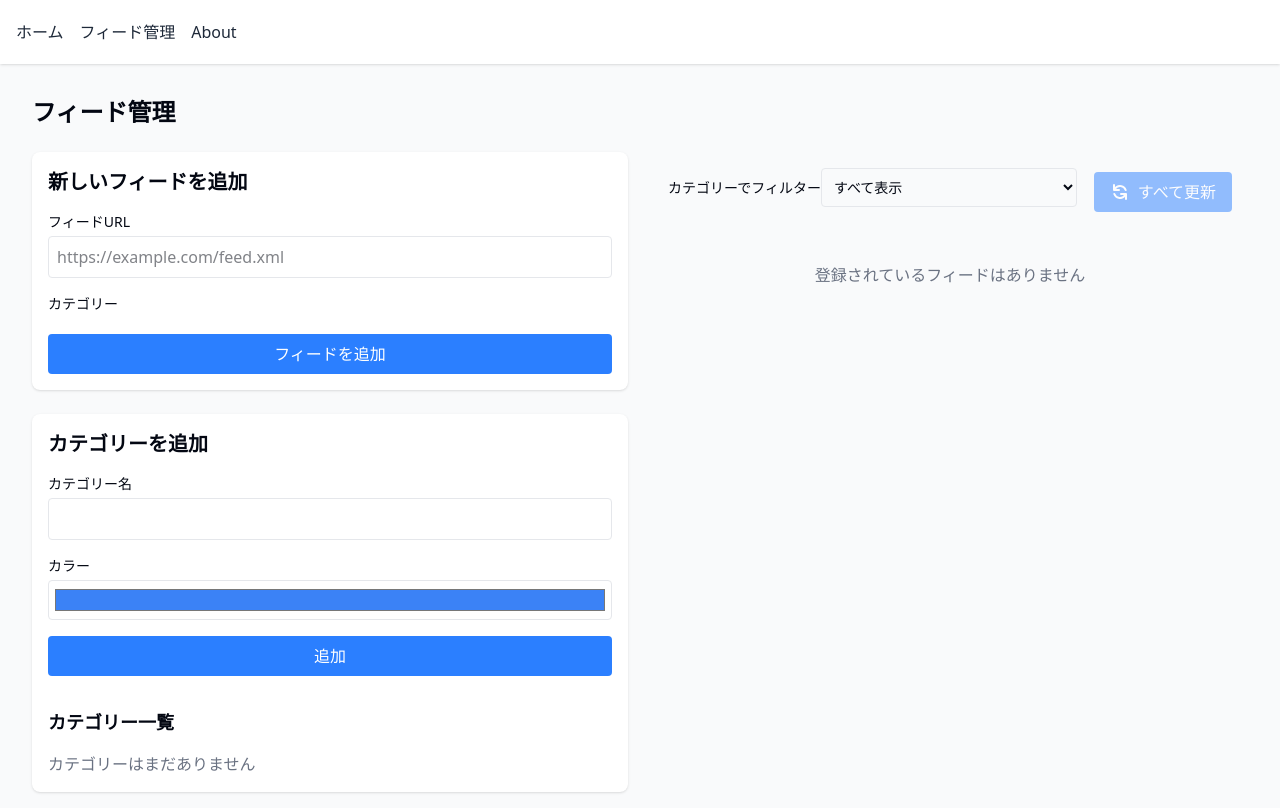
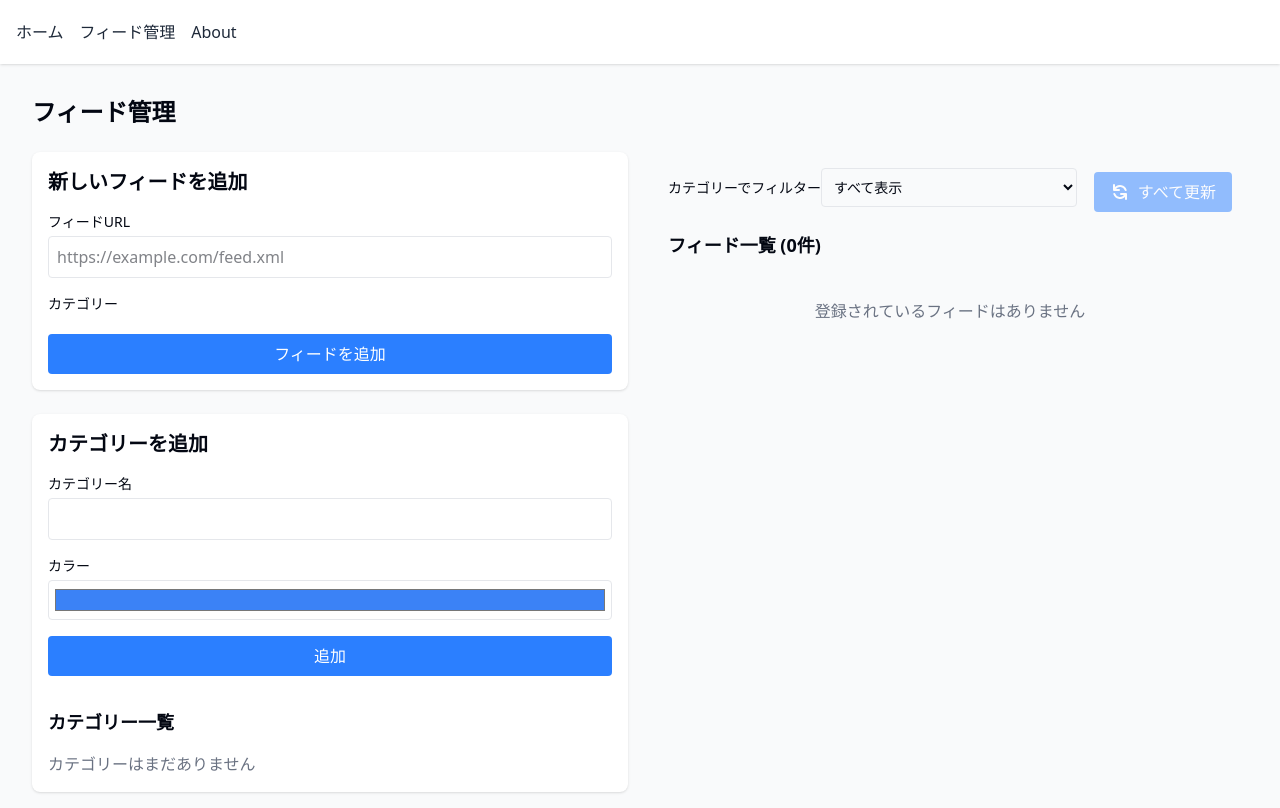
Before and after one commit to char5742/stellar-rss-reader, a React (Vite) app: page /feeds in a window 1280 px wide. Built offline with nearby package versions, Linux system fonts and the light colour scheme.

Commit message:
feat: 🎸フィードリストのテストを改善し、UIをリファクタリング

```diff
--- a/src/components/FeedList.tsx
+++ b/src/components/FeedList.tsx
@@ -36,7 +36,6 @@ export const FeedList = () => {
 		if (!window.confirm('このフィードを削除してもよろしいですか？')) {
 			return;
 		}
-
 		try {
 			await deleteFeed(feedId);
 			dispatch({ type: 'delete', payload: feedId });
@@ -46,10 +45,9 @@ export const FeedList = () => {
 	};
 
 	return (
-		<div className="p-4">
-			<div className="flex justify-between items-center mb-4">
-				<div className="flex-grow">
-					<label className="block text-sm font-medium mb-2">
+		<main className="p-4">
+			<header className="flex justify-between items-center mb-4">
+				<label className="flex-grow block text-sm font-medium mb-2">
 					カテゴリーでフィルター
 					<select
 						value={selectedCategoryId || ''}
@@ -64,7 +62,7 @@ export const FeedList = () => {
 						))}
 					</select>
 				</label>
-				</div>
+
 				<button
 					type="button"
 					onClick={handleRefreshAll}
@@ -86,9 +84,13 @@ export const FeedList = () => {
 					</svg>
 					{isRefreshingAll ? '更新中...' : 'すべて更新'}
 				</button>
-			</div>
+			</header>
 
-			<div>
+			{/* 見出しとリストの関連付け */}
+			<h2 id="feed-list-heading" className="text-lg font-semibold mb-2">
+				フィード一覧 ({filteredFeeds.length}件)
+			</h2>
+
 			{filteredFeeds.length === 0 ? (
 				<p className="text-center text-gray-500 dark:text-gray-400 py-8">
 					{selectedCategoryId
@@ -96,13 +98,14 @@ export const FeedList = () => {
 						: '登録されているフィードはありません'}
 				</p>
 			) : (
-					filteredFeeds.map((feed) => (
-						<div
+				<ul className="space-y-4" aria-labelledby="feed-list-heading">
+					{filteredFeeds.map((feed) => (
+						<li
 							key={feed.id}
 							className="p-4 bg-white dark:bg-gray-800 rounded-lg shadow"
 						>
 							{editingFeed?.id === feed.id ? (
-								<div className="space-y-2">
+								<section className="space-y-2">
 									<input
 										type="text"
 										value={editingFeed.title}
@@ -130,16 +133,16 @@ export const FeedList = () => {
 											キャンセル
 										</button>
 									</div>
-								</div>
+								</section>
 							) : (
-								<div className="flex items-center justify-between">
+								<article className="flex items-center justify-between">
 									<div>
 										<h3 className="text-lg font-semibold">{feed.title}</h3>
 										<p className="text-sm text-gray-600 dark:text-gray-400">
 											{feed.url}
 										</p>
 									</div>
-									<div className="flex space-x-2">
+									<nav className="flex space-x-2">
 										<button
 											type="button"
 											onClick={() => setEditingFeed(feed)}
@@ -154,13 +157,13 @@ export const FeedList = () => {
 										>
 											削除
 										</button>
-									</div>
-								</div>
+									</nav>
+								</article>
 							)}
-						</div>
-					))
+						</li>
+					))}
+				</ul>
 			)}
-			</div>
-		</div>
+		</main>
 	);
 };
```
Also changed, not shown: 1 other file (tests, documents, lock files or other folders). Lines whose indentation alone changed are shown as unchanged.
